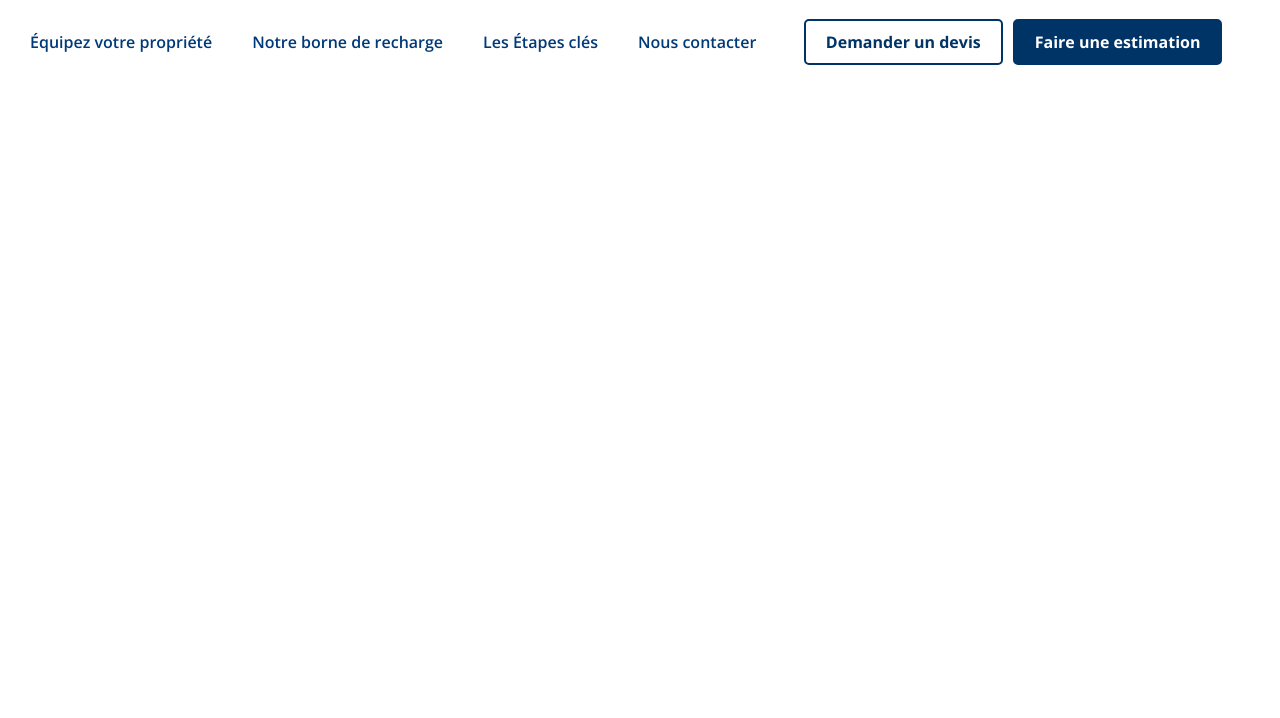
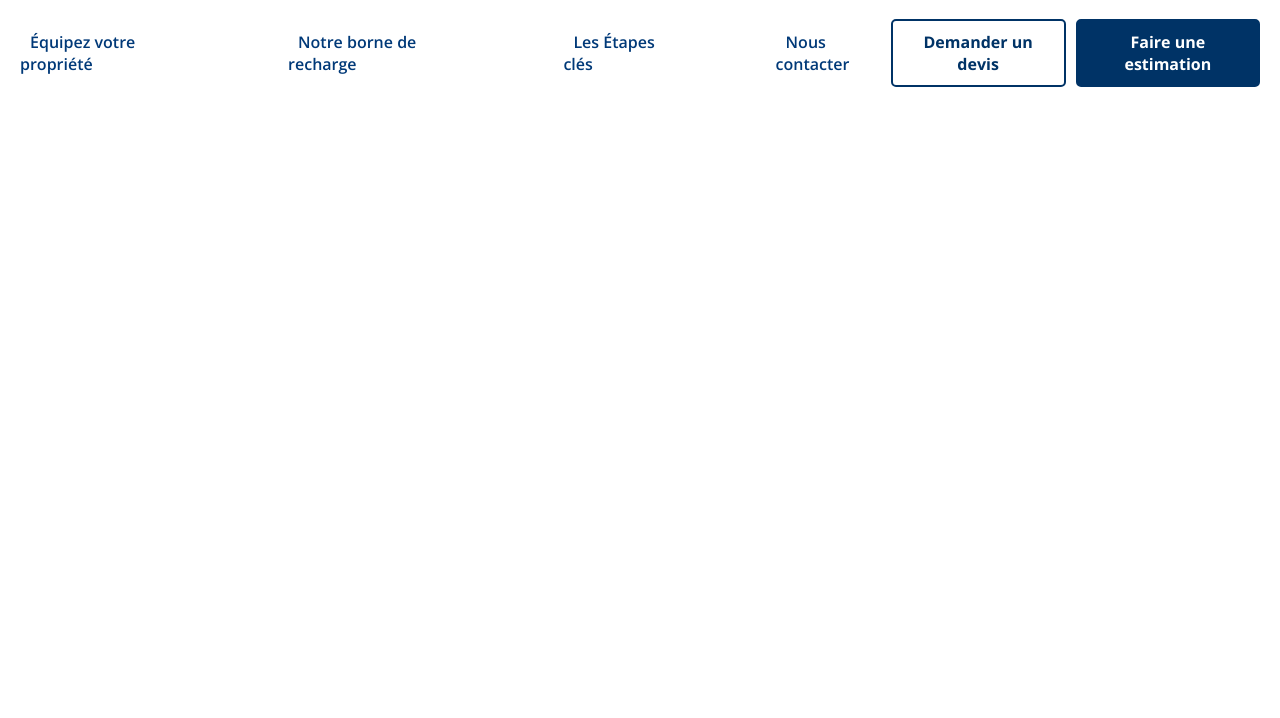
Before and after one commit to Jwery/test_diffusez_navbar, a plain HTML site: page index.html in a window 1280 px wide. Shown: the part 82-800 px from the top of the page. Drawn offline with nearby package versions, Linux system fonts and the light colour scheme.

Commit message:
final render

```diff
--- a/index.html
+++ b/index.html
@@ -46,7 +46,7 @@
             <div class="bot_mobile">
                 <div class="social_mobile">
                     <div class="blog">
-                        <a href="">Le blog</a>
+
                     </div>
 
                     <hr>
--- a/styles/styles.scss
+++ b/styles/styles.scss
@@ -15,7 +15,7 @@ $font-link: "Open Sans", sans-serif;
 
 body {
     font-family: $font-link;
-    margin: 0;
+    margin: auto;
     padding: 0;
 }
 nav {
@@ -74,6 +74,8 @@ nav {
 
 .social a {
     text-decoration: none;
+    font-family:$font-link;
+    font-size: 800;
     color: $color-dark;
     transition: background-color 0.5s ease;
     padding: 5px;
@@ -100,25 +102,28 @@ nav {
     color: $color-dark;
 }
 
+
+
 .bot {
     display: flex;
-    justify-content: space-between;
+    justify-content: center;
     align-items: center;
     padding: 20px;
     background-color: #fff;
+    width: 100vw;
 }
 
 .nav {
     display: flex;
-    gap: 30px;
     align-items: center;
+    justify-content: center;
     font-size: 16px;
 }
 
 .nav ul {
     display: flex;
     list-style: none;
-    gap: 20px;
+    gap: 100px;
     margin: 0;
     padding: 0;
 }
@@ -129,7 +134,7 @@ nav {
     font-weight: 600;
     transition: background-color 0.5s ease;
     padding: 5px 10px;
-    border-radius: 16px;
+    border-radius: 1rem;
     &:hover {
         background-color: $color-light;
     }
@@ -138,9 +143,11 @@ nav {
 .cta {
     display: flex;
     gap: 10px;
+    margin-left:auto;
 }
 
 .button_devis, .button_estim {
+    flex-grow: 1;
     padding: 10px 20px;
     font-family: $font-link;
     font-size: 16px;
```
Also changed, not shown: styles/styles.css, 1 other file.
